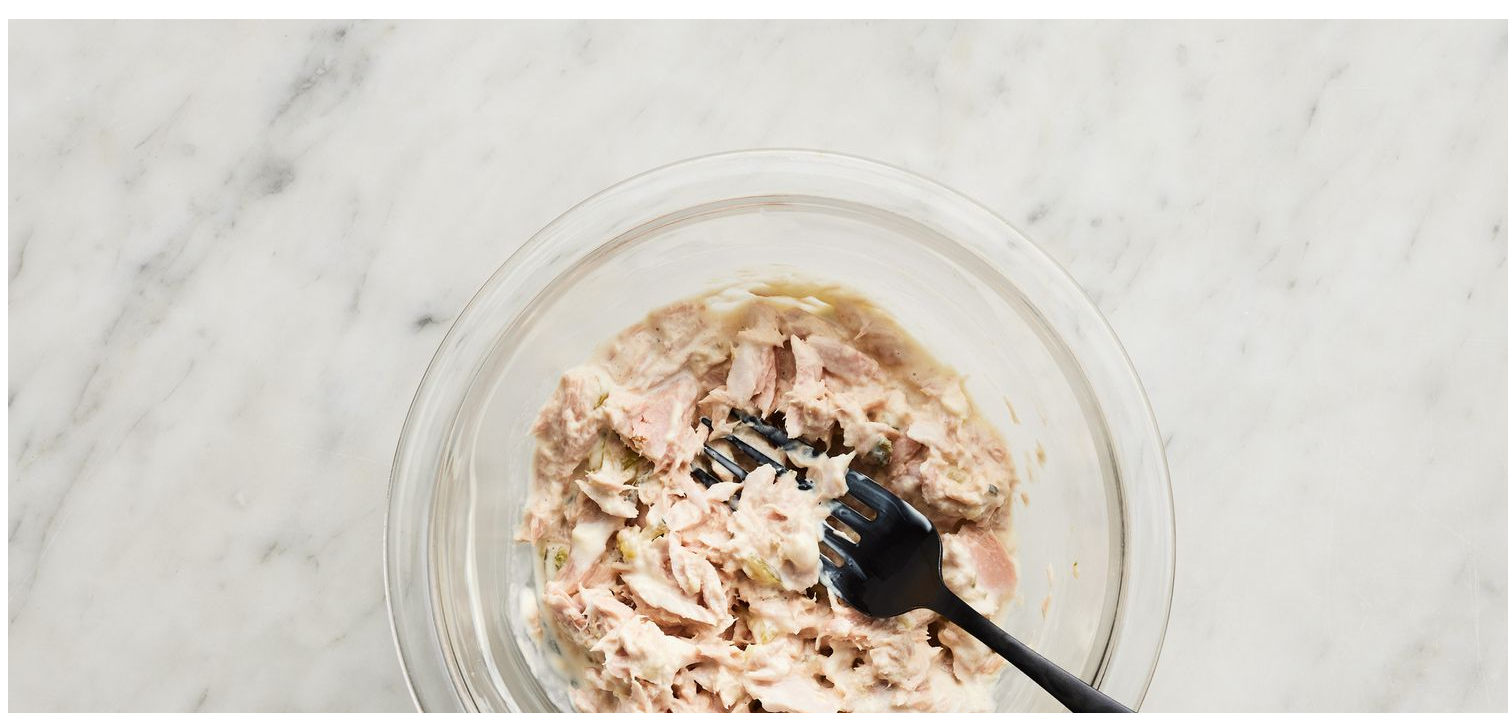
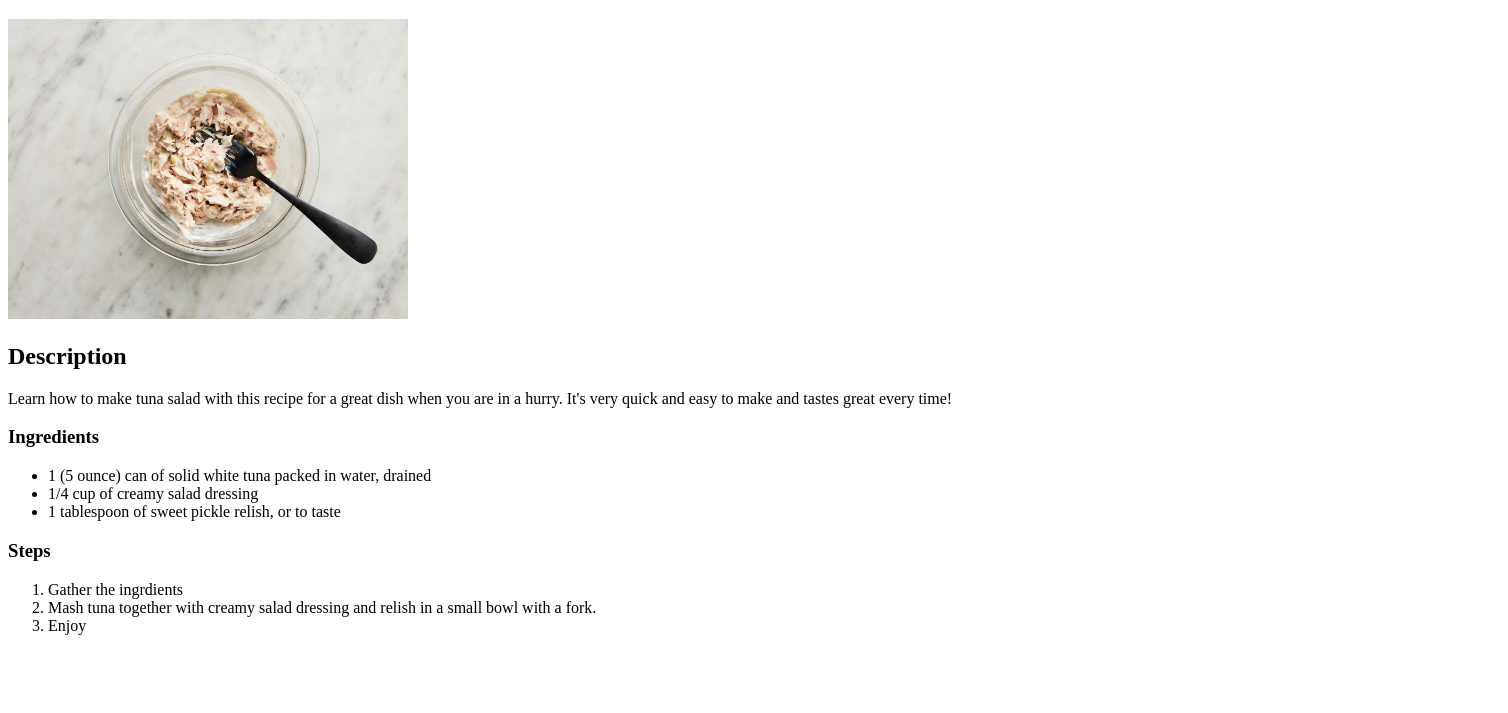
Before and after one commit to vmendoza310/odin-recipes, a plain HTML site: page recipes/tuna.html in a window 1280 px wide. Shown: the part 87-800 px from the top of the page, 1508 px wide, since content can reach past the window. Drawn offline with Linux system fonts and the light colour scheme.

Commit message:
Add height limit to tuna image

```diff
--- a/recipes/tuna.html
+++ b/recipes/tuna.html
@@ -7,7 +7,7 @@
     <body>
         <a href="../index.html">Home</a>
         <h1>Quick Tuna Salad Recipe</h1>
-        <img src="../images/tuna.jpeg" alt="Tuna Salad">
+        <img src="../images/tuna.jpeg" alt="Tuna Salad" height="300px">
         <h2>Description</h2>
             <p>Learn how to make tuna salad with this recipe for a great dish when you are in a hurry. It's very quick and easy to make and tastes great every time!</p>
         <h3>Ingredients</h3>
```
